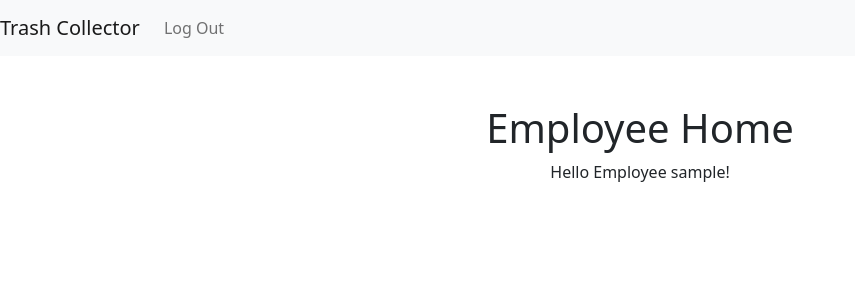
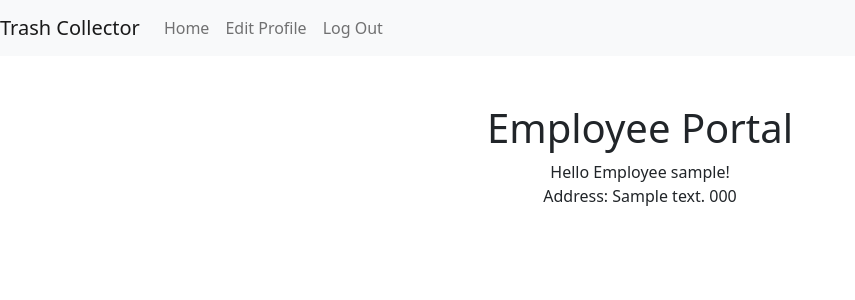
Before and after one commit to ya-boy-huck/Trash-Collector, a Django app: page /employees/ in a window 1280 px wide. Shown: the top 300 px of the page, without its empty margins (0-855 px from the left). Run offline with Django 3.2, Linux system fonts and the light colour scheme; a user stored in the database is signed in; tables that the repository leaves empty hold one stand-in row (values such as "Sample post").

Commit message:
Completed Employee registration and fixed the nav bar for employees

```diff
--- a/trash_collector/employees/templates/employees/edit_profile.html
+++ b/trash_collector/employees/templates/employees/edit_profile.html
@@ -8,10 +8,10 @@
 <br />
 <form action="{% url 'employees:edit_profile' %}" method="post">
     {% csrf_token %}
-    Name: <input type="text" name="name" id="name" value="{{logged_in_customer.name}}">
+    Name: <input type="text" name="name" id="name" value="{{logged_in_employee.name}}">
     <br />
     <br />
-    Zip Code: <input type="text" name="zip_code" id="zip_code" value="{{logged_in_customer.zip_code}}">
+    Zip Code: <input type="text" name="zip_code" id="zip_code" value="{{logged_in_employee.zip_code}}">
     <br />
     <input type="submit" value="Submit">
 </form>
--- a/trash_collector/employees/templates/employees/employee_base.html
+++ b/trash_collector/employees/templates/employees/employee_base.html
@@ -1,6 +1,6 @@
 {% extends 'base.html' %}
 
 {% block navbar %}
-    <a class="nav-item nav-link" href="{% url 'employee:index' %}">Home</a>
-    <a class="nav-item nav-link" href="{% url 'employee:edit_profile' %}">Edit Profile</a>
+    <a class="nav-item nav-link" href="{% url 'employees:index' %}">Home</a>
+    <a class="nav-item nav-link" href="{% url 'employees:edit_profile' %}">Edit Profile</a>
 {% endblock %}
--- a/trash_collector/employees/templates/employees/index.html
+++ b/trash_collector/employees/templates/employees/index.html
@@ -1,10 +1,16 @@
-{% extends 'base.html' %}
+{% extends 'employees/employee_base.html' %}
 
-{% block title %}{% block header %} Employee Home {% endblock %}{% endblock %}
+{% block title %} Employee Home {% endblock %}
+
+{% block header %} Employee Portal {% endblock %}
 
 {% block content %}
   {% if user.is_authenticated %}
-    Hello Employee {{ user.username }}!
+    Hello Employee {{ user.username }}!<br />
+    Address: {{ logged_in_employee.address }} {{ logged_in_employee.zip_code }}<br />
+
+
+
   {% else %}
     <p>You are at the employee index, but you are not logged in.</p>
     <a href="{% url 'login' %}">Log In</a>
--- a/trash_collector/employees/urls.py
+++ b/trash_collector/employees/urls.py
@@ -7,6 +7,6 @@ from . import views
 app_name = "employees"
 urlpatterns = [
     path('', views.index, name="index"),
-    path('', views.create, name="create"),
+    path('new/', views.create, name="create"),
     path('edit_profile/', views.edit_profile, name="edit_profile"),
 ]
--- a/trash_collector/employees/views.py
+++ b/trash_collector/employees/views.py
@@ -8,25 +8,23 @@ from datetime import date
 from .models import Employee
 
 
-# Create your views here.
-
-# TODO: Create a function for each path created in employees/urls.py. Each will need a template as well.
-
 @login_required
 def index(request):
     # This line will get the Customer model from the other app, it can now be used to query the db for Customers
+
     Customer = apps.get_model('customers.Customer')
+    logged_in_user = request.user
     try:
-        all_customers = Customer.objects.all()
+        logged_in_employee = Employee.objects.get(user=logged_in_user)
 
         today = date.today()
 
         context = {
-            'all_customers': all_customers,
+            'logged_in_employee': logged_in_employee,
             'today': today
         }
 
-        return render(request, 'employees/index.html')
+        return render(request, 'employees/index.html', context)
     except ObjectDoesNotExist:
         return HttpResponseRedirect(reverse('employees:create'))
 
@@ -51,7 +49,6 @@ def edit_profile(request):
         name_from_form = request.POST.get('name')
         address_from_form = request.POST.get('address')
         zip_from_form = request.POST.get('zip_code')
-        weekly_pickup_from_form = request.POST.get('weekly')
         logged_in_employee.name = name_from_form
         logged_in_employee.address = address_from_form
         logged_in_employee.zip_code = zip_from_form
```
